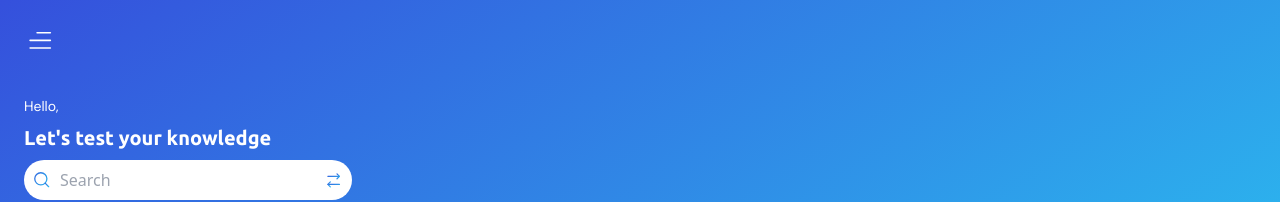
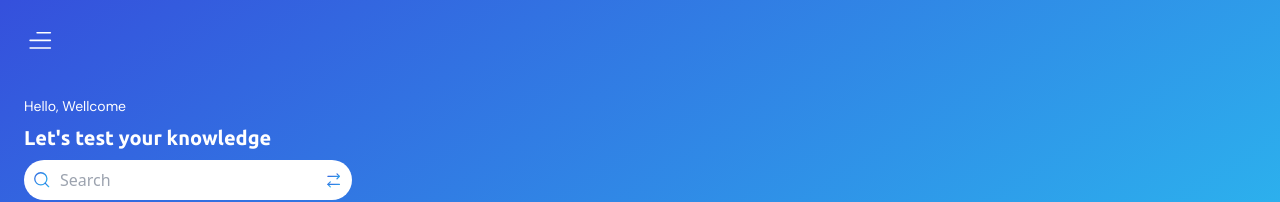
Before and after one commit to egagofur/test-dot-frontend, a React (Vite) app: page /home in a window 1280 px wide. Shown: the top 202 px of the page. Built offline with nearby package versions, Linux system fonts and the light colour scheme; no server answers; sample sign-in values are in the browser's storage.

Commit message:
update home

```diff
--- a/src/pages/Home/Home.jsx
+++ b/src/pages/Home/Home.jsx
@@ -45,7 +45,7 @@ const Home = ({ nameUser, setNameUser, fetchQuestions }) => {
   return (
     <div className="relative h-screen flex-col space-y-8 top-24">
       <div className="px-6 space-y-2 flex flex-col">
-        <h3 className="text-white text-sm font-dm">Hello, </h3>
+        <h3 className="text-white text-sm font-dm">Hello, Wellcome</h3>
         <h2 className="font-bold text-white text-xl font-ubuntu">
           Let's test your knowledge
         </h2>
```
